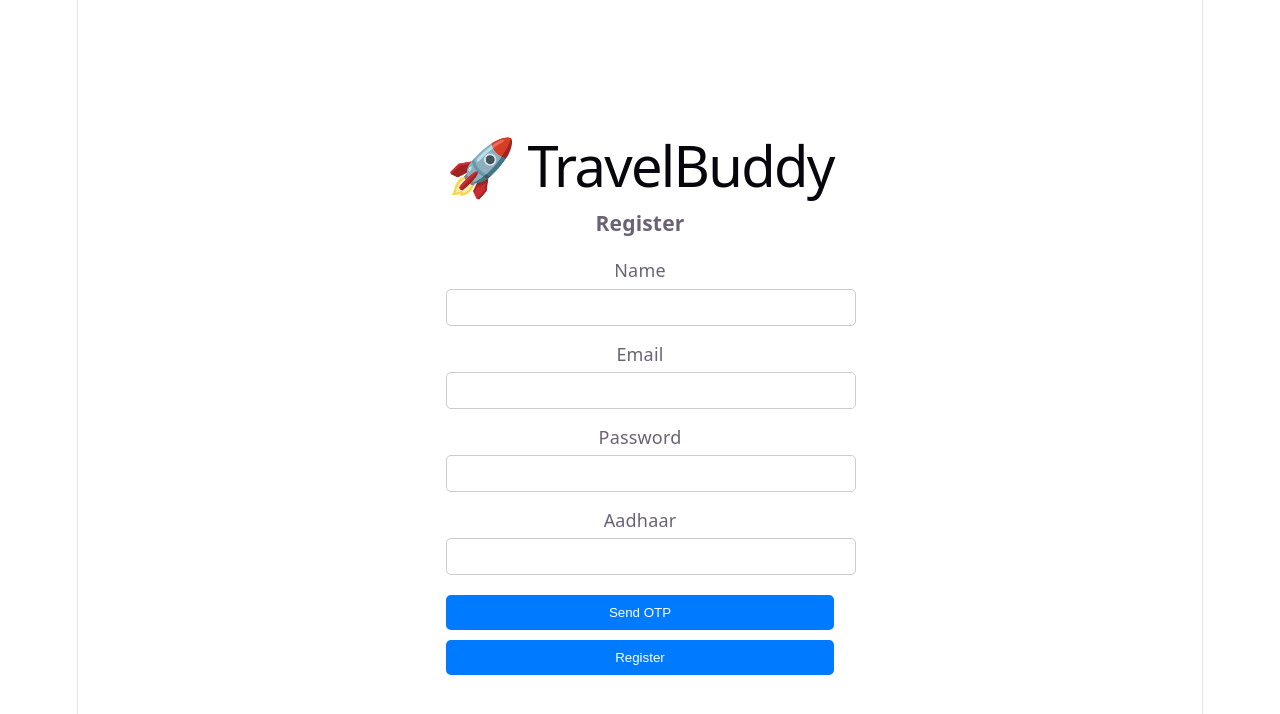
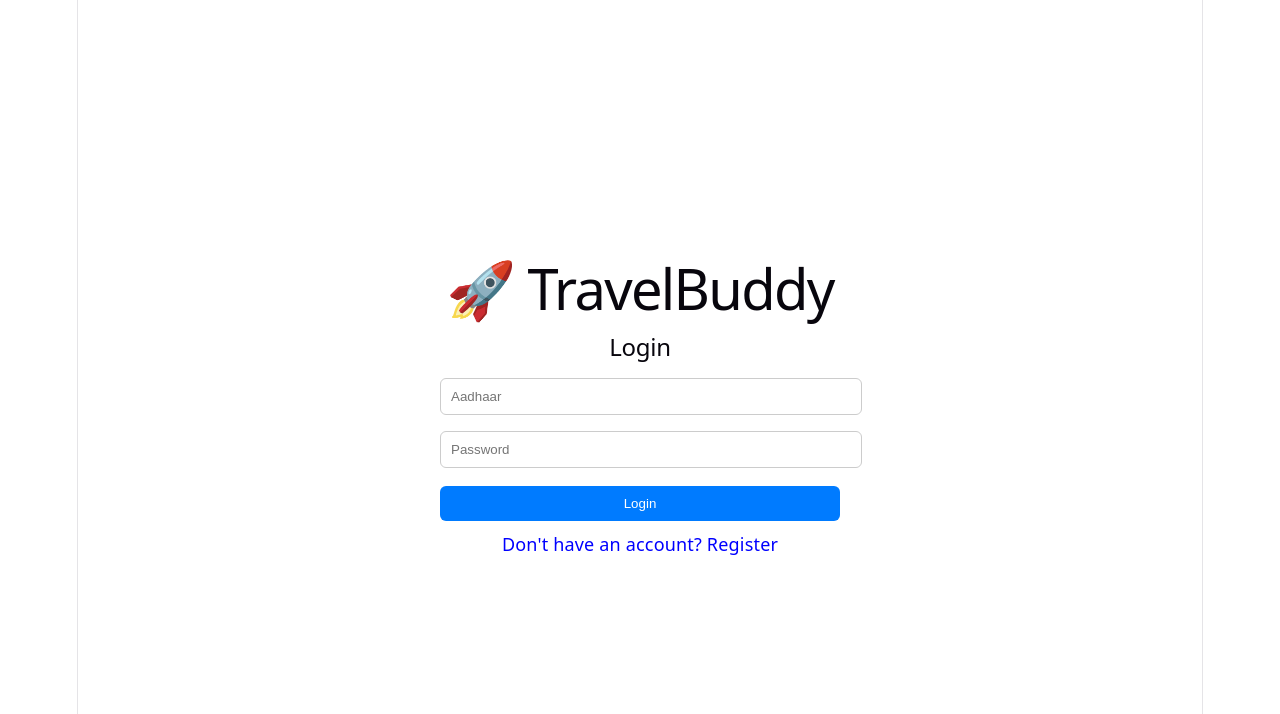
Before and after one commit to arnika44/TravelBuddy-frontend, a React app: page / in a window 1280 px wide. Shown: the top 714 px of the page. Built offline with nearby package versions, Linux system fonts and the light colour scheme; the HTML template or start-up script is replaced by a standard one.

Commit message:
update frontend fix

```diff
--- a/src/App.jsx
+++ b/src/App.jsx
@@ -1,165 +1,152 @@
 import React, { useState } from "react";
 import axios from "axios";
 
+// 🔴 CHANGE THIS WHEN BACKEND IS LIVE
 const API = "http://localhost:5000";
 
-// ================= STYLES =================
-const inputStyle = {
-  display: "block",
-  width: "100%",
-  padding: "10px",
-  margin: "5px 0 15px 0",
-  borderRadius: "5px",
-  border: "1px solid #ccc"
-};
-
-const btnStyle = {
-  padding: "10px",
-  margin: "5px 0",
-  width: "100%",
-  background: "#007bff",
-  color: "white",
-  border: "none",
-  borderRadius: "5px",
-  cursor: "pointer"
-};
-
-// ================= MAIN APP =================
 export default function App() {
-  const [screen, setScreen] = useState("register");
+  const [isLogin, setIsLogin] = useState(true);
 
   const [name, setName] = useState("");
   const [email, setEmail] = useState("");
+  const [phone, setPhone] = useState("");
   const [password, setPassword] = useState("");
   const [aadhaar, setAadhaar] = useState("");
 
-  const [otp, setOtp] = useState("");
-
-  // ================= OTP =================
-  const sendOtp = async () => {
-    await axios.post(`${API}/send-otp`, { email });
-    alert("OTP sent");
-    setScreen("otp");
-  };
-
-  const verifyOtp = async () => {
-    const res = await axios.post(`${API}/verify-otp`, {
-      email,
-      otp
-    });
-
-    if (res.data.success) {
-      alert("OTP Verified");
-      setScreen("register");
-    } else {
-      alert("Wrong OTP");
-    }
-  };
-
   // ================= REGISTER =================
   const register = async () => {
+    try {
       await axios.post(`${API}/register`, {
         name,
         email,
+        phone,
         password,
         aadhaar
       });
 
       alert("Registered Successfully");
-    setScreen("login");
+      setIsLogin(true);
+    } catch (err) {
+      alert("Register Failed");
+    }
   };
 
   // ================= LOGIN =================
   const login = async () => {
+    try {
       const res = await axios.post(`${API}/login`, {
         aadhaar,
         password
       });
 
       alert("Welcome " + res.data.user.name);
-    setScreen("dashboard");
+    } catch (err) {
+      alert("Login Failed");
+    }
   };
 
-  // ================= UI =================
   return (
-    <div style={{ padding: 20, maxWidth: 400, margin: "auto" }}>
+    <div style={{ maxWidth: 400, margin: "auto", padding: 20 }}>
       <h1>🚀 TravelBuddy</h1>
 
-      {/* OTP SCREEN */}
-      {screen === "otp" && (
+      {/* ================= LOGIN ================= */}
+      {isLogin ? (
         <div>
-          <h3>OTP Verification</h3>
+          <h2>Login</h2>
 
-          <label>Enter OTP</label>
           <input
+            placeholder="Aadhaar"
             style={inputStyle}
-            onChange={(e) => setOtp(e.target.value)}
+            onChange={(e) => setAadhaar(e.target.value)}
           />
 
-          <button style={btnStyle} onClick={verifyOtp}>
-            Verify OTP
-          </button>
-        </div>
-      )}
-
-      {/* REGISTER */}
-      {screen === "register" && (
-        <div>
-          <h3>Register</h3>
-
-          <label>Name</label>
-          <input style={inputStyle} onChange={(e) => setName(e.target.value)} />
-
-          <label>Email</label>
-          <input style={inputStyle} onChange={(e) => setEmail(e.target.value)} />
-
-          <label>Password</label>
           <input
+            type="password"
+            placeholder="Password"
             style={inputStyle}
-            type="password"
-            onChange={(e) => setPassword(e.target.value)}
-          />
-
-          <label>Aadhaar</label>
-          <input style={inputStyle} onChange={(e) => setAadhaar(e.target.value)} />
-
-          <button style={btnStyle} onClick={sendOtp}>
-            Send OTP
-          </button>
-
-          <button style={btnStyle} onClick={register}>
-            Register
-          </button>
-        </div>
-      )}
-
-      {/* LOGIN */}
-      {screen === "login" && (
-        <div>
-          <h3>Login</h3>
-
-          <label>Aadhaar</label>
-          <input style={inputStyle} onChange={(e) => setAadhaar(e.target.value)} />
-
-          <label>Password</label>
-          <input
-            style={inputStyle}
-            type="password"
             onChange={(e) => setPassword(e.target.value)}
           />
 
           <button style={btnStyle} onClick={login}>
             Login
           </button>
+
+          <p style={linkStyle} onClick={() => setIsLogin(false)}>
+            Don't have an account? Register
+          </p>
         </div>
-      )}
+      ) : (
+        /* ================= REGISTER ================= */
+        <div>
+          <h2>Register</h2>
 
-      {/* DASHBOARD */}
-      {screen === "dashboard" && (
-        <div>
-          <h2>🎉 Welcome to TravelBuddy Dashboard</h2>
+          <input
+            placeholder="Name"
+            style={inputStyle}
+            onChange={(e) => setName(e.target.value)}
+          />
+
+          <input
+            placeholder="Email"
+            style={inputStyle}
+            onChange={(e) => setEmail(e.target.value)}
+          />
+
+          <input
+            placeholder="Phone Number"
+            style={inputStyle}
+            onChange={(e) => setPhone(e.target.value)}
+          />
+
+          <input
+            placeholder="Aadhaar"
+            style={inputStyle}
+            onChange={(e) => setAadhaar(e.target.value)}
+          />
+
+          <input
+            type="password"
+            placeholder="Password"
+            style={inputStyle}
+            onChange={(e) => setPassword(e.target.value)}
+          />
+
+          <button style={btnStyle} onClick={register}>
+            Create Account
+          </button>
+
+          <p style={linkStyle} onClick={() => setIsLogin(true)}>
+            Already have an account? Login
+          </p>
         </div>
       )}
     </div>
   );
 }
+
+// ================= STYLES =================
+const inputStyle = {
+  width: "100%",
+  padding: "10px",
+  margin: "8px 0",
+  borderRadius: "6px",
+  border: "1px solid #ccc"
+};
+
+const btnStyle = {
+  width: "100%",
+  padding: "10px",
+  background: "#007bff",
+  color: "white",
+  border: "none",
+  borderRadius: "6px",
+  cursor: "pointer",
+  marginTop: "10px"
+};
+
+const linkStyle = {
+  color: "blue",
+  cursor: "pointer",
+  textAlign: "center",
+  marginTop: "10px"
+};
```
Lines whose indentation alone changed are shown as unchanged.
